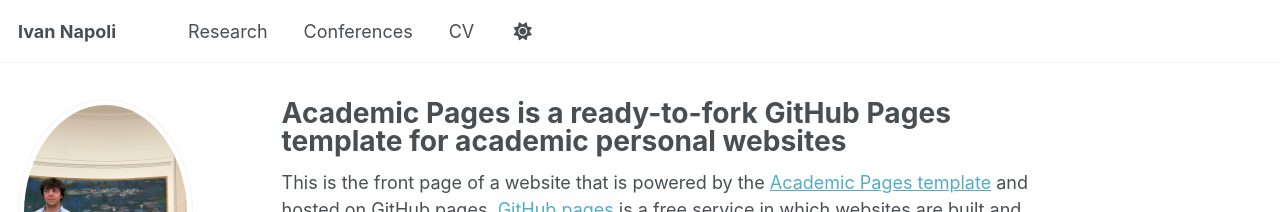
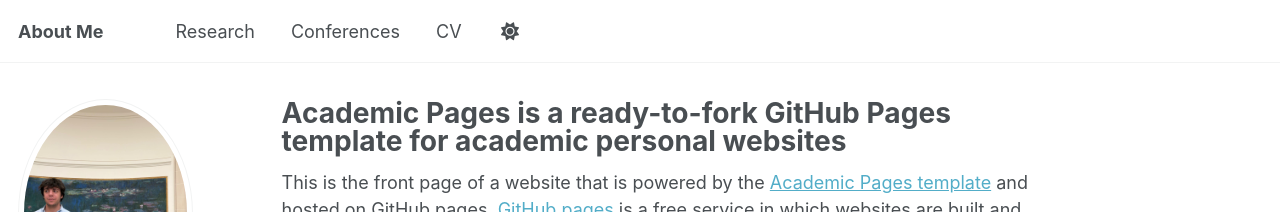
Before and after one commit to IvanNapo/IvanNapo.github.io, a Jekyll site: the page built from _pages/about.md, in a window 1280 px wide. Shown: the top 212 px of the page. Built offline with Jekyll 4.4.1, drawn with Linux system fonts in a browser that asks for light colours.

Commit message:
Update _config.yml

```diff
--- a/_config.yml
+++ b/_config.yml
@@ -9,7 +9,7 @@
 # Basic Site Settings
 locale                   : "en-US"
 site_theme               : "default"
-title                    : "Ivan Napoli"
+title                    : "About Me"
 title_separator          : "-"
 name                     : &name "Ivan Napoli"
 description              : &description "Personal Description"
```
